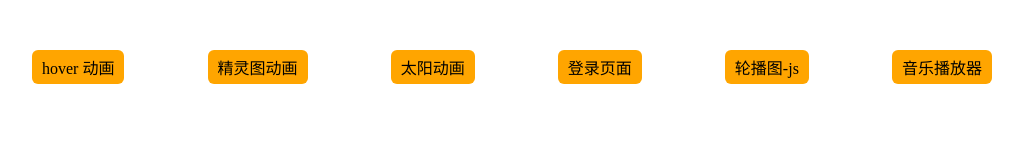
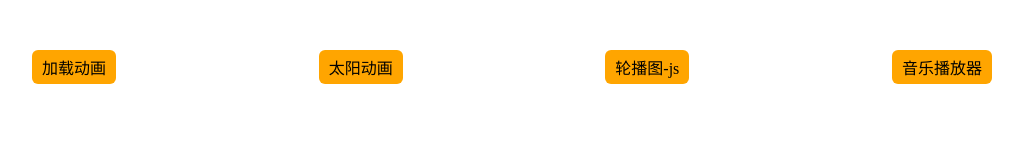
Before and after one commit to lxf2000/lxf2000.github.io, a plain HTML site: page index.html in a window 1280 px wide. Shown: the whole page, without its empty margins (128-1151 px from the left). Drawn offline with Linux system fonts and the light colour scheme.

Commit message:
修改链接

```diff
--- a/index.html
+++ b/index.html
@@ -45,10 +45,8 @@
 <body>
     <div id="wrapper">
         <div class="links">
-            <a href="https://lxf2000.github.io/rotate-img" target="_blank">hover 动画</a>
-            <a href="https://lxf2000.github.io/coherent" target="_blank">精灵图动画</a>
+            <a href="https://lxf2000.github.io/sun-loading" target="_blank">加载动画</a>
             <a href="https://lxf2000.github.io/sun-animation" target="_blank">太阳动画</a>
-            <a href="https://lxf2000.github.io/login" target="_blank">登录页面</a>
             <a href="https://lxf2000.github.io/banner-js" target="_blank">轮播图-js</a>
             <a href="https://lxf2000.github.io/music/dist" target="_blank">音乐播放器</a>
         </div>
```
